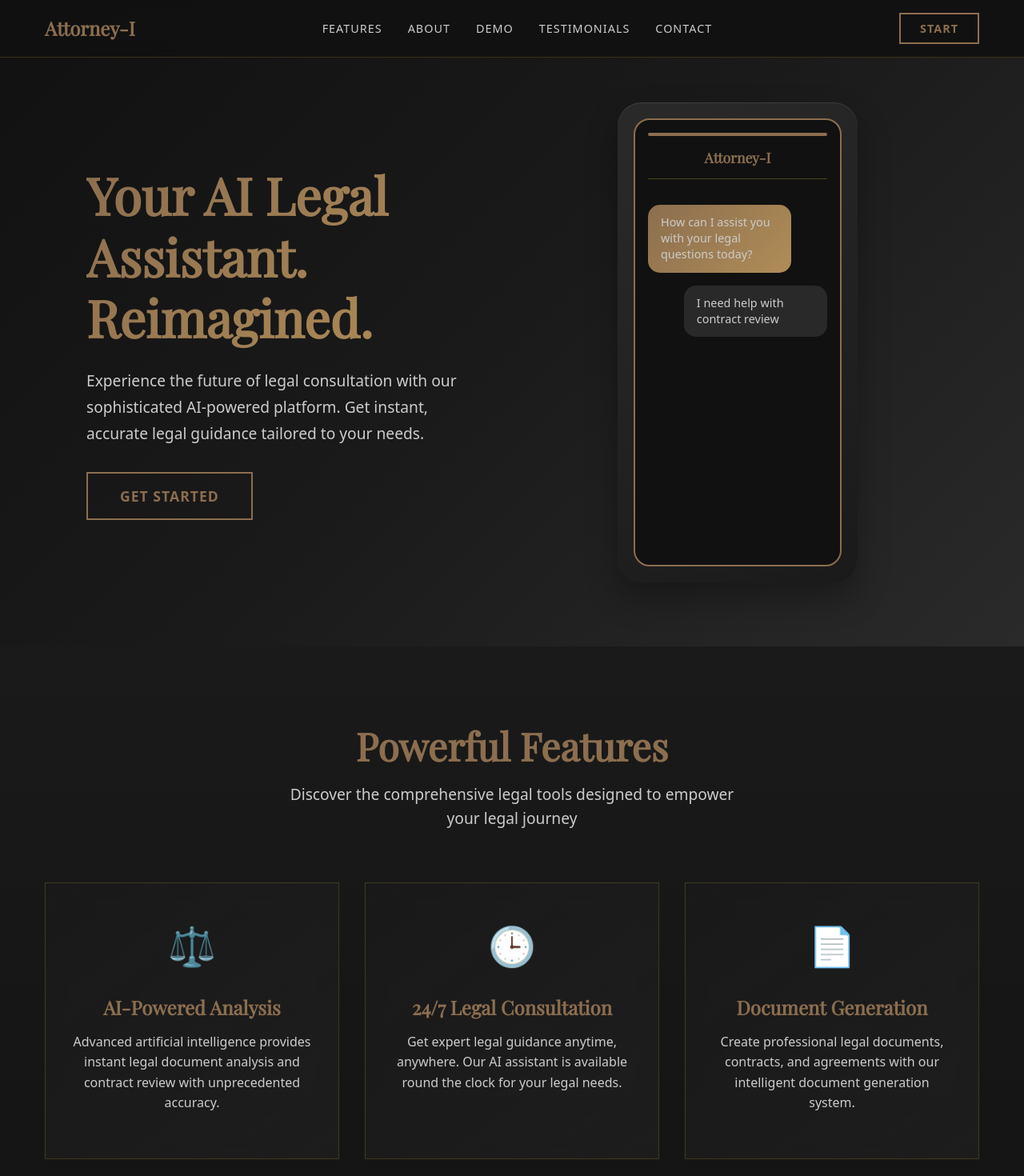
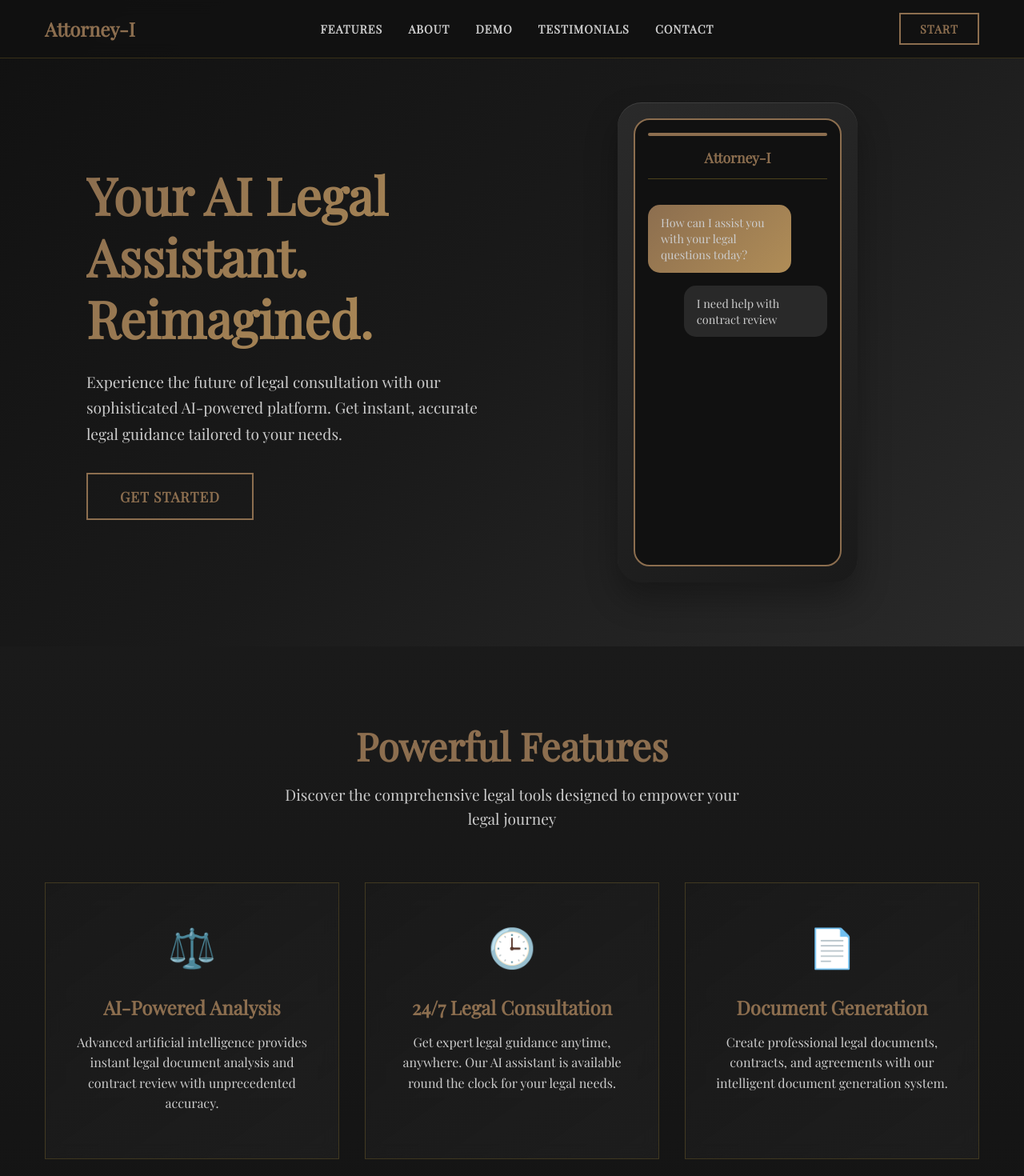
Before and after one commit to ayaxan7/AttroneyI-Web, a React (Vite) app: page / in a window 1280 px wide. Shown: the top 1470 px of the page at 80% size. Built offline with nearby package versions, Linux system fonts and the light colour scheme.

Commit message:
refactor: unify font family and weight across components for consistency

```diff
--- a/src/components/About.css
+++ b/src/components/About.css
@@ -42,6 +42,8 @@
   -webkit-background-clip: text;
   -webkit-text-fill-color: transparent;
   background-clip: text;
+  font-family: var(--font-family);
+  font-weight: 900;
 }
 
 .about-text p {
@@ -49,6 +51,8 @@
   line-height: 1.8;
   margin-bottom: 1.5rem;
   color: var(--color-text-muted);
+  font-family: var(--font-family);
+  font-weight: 400;
 }
 
 .about-stats {
@@ -68,7 +72,8 @@
   font-size: 2.5rem;
   color: var(--color-gold);
   margin-bottom: 0.5rem;
-  font-family: var(--font-serif);
+  font-family: var(--font-family);
+  font-weight: 900;
 }
 
 .stat p {
@@ -77,6 +82,8 @@
   text-transform: uppercase;
   letter-spacing: 1px;
   margin: 0;
+  font-family: var(--font-family);
+  font-weight: 600;
 }
 
 /* Mobile Responsive */
--- a/src/components/Action.css
+++ b/src/components/Action.css
@@ -14,12 +14,16 @@
   color: var(--color-gold);
   margin-bottom: 1.5rem;
   font-size: clamp(2rem, 4vw, 3rem);
+  font-family: var(--font-family);
+  font-weight: 700;
 }
 
 .action-text p {
   font-size: 1.1rem;
   line-height: 1.7;
   margin-bottom: 2rem;
+  font-family: var(--font-family);
+  font-weight: 400;
 }
 
 .action-features {
@@ -32,12 +36,15 @@
   gap: 1rem;
   margin-bottom: 1rem;
   font-size: 1.1rem;
+  font-family: var(--font-family);
+  font-weight: 500;
 }
 
 .feature-bullet {
   color: var(--color-gold);
   font-weight: bold;
   font-size: 1.2rem;
+  font-family: var(--font-family);
 }
 
 .demo-container {
@@ -105,12 +112,16 @@
   margin: 0 0 0.5rem 0;
   font-size: 1.2rem;
   color: var(--color-gold);
+  font-family: var(--font-family);
+  font-weight: 600;
 }
 
 .video-overlay p {
   margin: 0;
   font-size: 0.9rem;
   color: var(--color-text-muted);
+  font-family: var(--font-family);
+  font-weight: 400;
 }
 
 /* Mobile Responsive */
--- a/src/components/Download.css
+++ b/src/components/Download.css
@@ -15,12 +15,16 @@
   color: var(--color-gold);
   margin-bottom: 1.5rem;
   font-size: clamp(2rem, 4vw, 3rem);
+  font-family: var(--font-family);
+  font-weight: 700;
 }
 
 .download-text p {
   font-size: 1.1rem;
   line-height: 1.7;
   margin-bottom: 2rem;
+  font-family: var(--font-family);
+  font-weight: 400;
 }
 
 .download-features {
@@ -32,6 +36,8 @@
 .download-feature span {
   color: var(--color-text-light);
   font-size: 1rem;
+  font-family: var(--font-family);
+  font-weight: 500;
 }
 
 .download-buttons {
@@ -75,6 +81,8 @@
   color: var(--color-text-muted);
   text-transform: none;
   letter-spacing: normal;
+  font-family: var(--font-family);
+  font-weight: 400;
 }
 
 .btn-title {
@@ -83,6 +91,7 @@
   color: var(--color-bronze);
   text-transform: none;
   letter-spacing: normal;
+  font-family: var(--font-family);
 }
 
 .download-btn:hover .btn-title,
@@ -103,7 +112,8 @@
   font-size: 2.5rem;
   color: var(--color-bronze);
   margin-bottom: 0.5rem;
-  font-family: var(--font-serif);
+  font-family: var(--font-family);
+  font-weight: 900;
 }
 
 .download-stats .stat p {
@@ -112,6 +122,8 @@
   text-transform: uppercase;
   letter-spacing: 1px;
   margin: 0;
+  font-family: var(--font-family);
+  font-weight: 600;
 }
 
 /* Mobile Responsive */
--- a/src/components/Features.css
+++ b/src/components/Features.css
@@ -11,12 +11,16 @@
 .features-header h2 {
   margin-bottom: 1rem;
   color: var(--color-gold);
+  font-family: var(--font-family);
+  font-weight: 700;
 }
 
 .features-header p {
   font-size: 1.2rem;
   max-width: 600px;
   margin: 0 auto;
+  font-family: var(--font-family);
+  font-weight: 400;
 }
 
 .features-grid {
@@ -51,11 +55,15 @@
   color: var(--color-gold);
   margin-bottom: 1rem;
   font-size: 1.5rem;
+  font-family: var(--font-family);
+  font-weight: 600;
 }
 
 .feature-card p {
   line-height: 1.6;
   font-size: 1rem;
+  font-family: var(--font-family);
+  font-weight: 400;
 }
 
 /* Mobile Responsive */
--- a/src/components/Footer.css
+++ b/src/components/Footer.css
@@ -13,15 +13,18 @@
 
 .footer-brand h3 {
   color: var(--color-gold);
-  font-family: var(--font-serif);
+  font-family: var(--font-family);
   margin-bottom: 0.5rem;
   font-size: 1.8rem;
+  font-weight: 700;
 }
 
 .footer-brand p {
   color: var(--color-text-muted);
   margin-bottom: 1.5rem;
   font-style: italic;
+  font-family: var(--font-family);
+  font-weight: 400;
 }
 
 .social-links {
@@ -59,6 +62,7 @@
   font-size: 1.1rem;
   margin-bottom: 1rem;
   font-weight: 600;
+  font-family: var(--font-family);
 }
 
 .footer-column ul {
@@ -76,6 +80,8 @@
   font-size: 0.9rem;
   transition: color 0.3s ease;
   line-height: 1.5;
+  font-family: var(--font-family);
+  font-weight: 400;
 }
 
 .footer-column a:hover {
@@ -95,6 +101,8 @@
   color: var(--color-text-muted);
   font-size: 0.9rem;
   margin-bottom: 0.5rem;
+  font-family: var(--font-family);
+  font-weight: 400;
 }
 
 .disclaimer {
@@ -103,6 +111,8 @@
   max-width: 800px;
   margin: 1rem auto 0;
   line-height: 1.4;
+  font-family: var(--font-family) !important;
+  font-weight: 400 !important;
 }
 
 /* Mobile Responsive */
--- a/src/components/Hero.css
+++ b/src/components/Hero.css
@@ -24,12 +24,16 @@
   -webkit-background-clip: text;
   -webkit-text-fill-color: transparent;
   background-clip: text;
+  font-family: var(--font-family);
+  font-weight: 900;
 }
 
 .hero-text p {
   font-size: 1.2rem;
   margin-bottom: 2rem;
   line-height: 1.7;
+  font-family: var(--font-family);
+  font-weight: 400;
 }
 
 .hero-image {
@@ -84,6 +88,8 @@
   color: var(--color-gold);
   font-size: 1.1rem;
   margin: 0;
+  font-family: var(--font-family);
+  font-weight: 700;
 }
 
 .chat-preview {
@@ -115,6 +121,8 @@
 .message p {
   margin: 0;
   line-height: 1.4;
+  font-family: var(--font-family);
+  font-weight: 400;
 }
 
 /* Mobile Responsive */
--- a/src/components/Navbar.css
+++ b/src/components/Navbar.css
@@ -18,9 +18,10 @@
 
 .navbar-logo h3 {
   color: var(--color-gold);
-  font-family: var(--font-serif);
+  font-family: var(--font-family);
   margin: 0;
   font-size: 1.5rem;
+  font-weight: 700;
 }
 
 .navbar-links {
@@ -32,7 +33,8 @@
 
 .navbar-links a {
   color: var(--color-text-muted);
-  font-weight: 500;
+  font-family: var(--font-family);
+  font-weight: 600;
   transition: color 0.3s ease;
   text-transform: uppercase;
   font-size: 0.9rem;
--- a/src/components/Testimonials.css
+++ b/src/components/Testimonials.css
@@ -11,12 +11,16 @@
 .testimonials-header h2 {
   color: var(--color-gold);
   margin-bottom: 1rem;
+  font-family: var(--font-family);
+  font-weight: 700;
 }
 
 .testimonials-header p {
   font-size: 1.2rem;
   max-width: 600px;
   margin: 0 auto;
+  font-family: var(--font-family);
+  font-weight: 400;
 }
 
 .testimonials-grid {
@@ -60,6 +64,8 @@
   font-style: italic;
   color: var(--color-text-light);
   margin: 0;
+  font-family: var(--font-family);
+  font-weight: 400;
 }
 
 .testimonial-author {
@@ -82,23 +88,29 @@
   font-weight: bold;
   font-size: 1.2rem;
   flex-shrink: 0;
+  font-family: var(--font-family);
 }
 
 .author-info h4 {
   color: var(--color-gold);
   margin: 0 0 0.25rem 0;
   font-size: 1.1rem;
+  font-family: var(--font-family);
+  font-weight: 600;
 }
 
 .author-info p {
   margin: 0;
   font-size: 0.9rem;
   color: var(--color-text-muted);
+  font-family: var(--font-family);
+  font-weight: 400;
 }
 
 .author-info .company {
   font-weight: 600;
   color: var(--color-bronze);
+  font-family: var(--font-family);
 }
 
 /* Mobile Responsive */
--- a/src/index.css
+++ b/src/index.css
@@ -5,8 +5,7 @@
   --color-old-black: #111111;
   --color-text-light: #f5f5f5;
   --color-text-muted: #cccccc;
-  --font-serif: 'Playfair Display', serif;
-  --font-sans: system-ui, -apple-system, Avenir, Helvetica, Arial, sans-serif;
+  --font-family: 'Playfair Display', serif;
 }
 
 * {
@@ -21,7 +20,7 @@ html {
 }
 
 body {
-  font-family: var(--font-sans);
+  font-family: var(--font-family);
   font-weight: 400;
   line-height: 1.6;
   color: var(--color-text-light);
@@ -31,7 +30,7 @@ body {
 
 /* Typography */
 h1, h2, h3, h4, h5, h6 {
-  font-family: var(--font-serif);
+  font-family: var(--font-family);
   font-weight: 700;
   line-height: 1.2;
   color: var(--color-text-light);
@@ -40,19 +39,24 @@ h1, h2, h3, h4, h5, h6 {
 
 h1 {
   font-size: clamp(2.5rem, 5vw, 4rem);
+  font-weight: 900;
 }
 
 h2 {
   font-size: clamp(2rem, 4vw, 3rem);
+  font-weight: 700;
 }
 
 h3 {
   font-size: clamp(1.5rem, 3vw, 2rem);
+  font-weight: 600;
 }
 
 p {
   margin-bottom: 1rem;
   color: var(--color-text-muted);
+  font-family: var(--font-family);
+  font-weight: 400;
 }
 
 /* Links */
@@ -60,6 +64,8 @@ a {
   color: var(--color-gold);
   text-decoration: none;
   transition: color 0.3s ease;
+  font-family: var(--font-family);
+  font-weight: 500;
 }
 
 a:hover {
@@ -73,8 +79,8 @@ a:hover {
   border: 2px solid var(--color-gold);
   background: transparent;
   color: var(--color-gold);
-  font-family: var(--font-sans);
-  font-weight: 600;
+  font-family: var(--font-family);
+  font-weight: 700;
   text-decoration: none;
   text-align: center;
   border-radius: 0;
```
